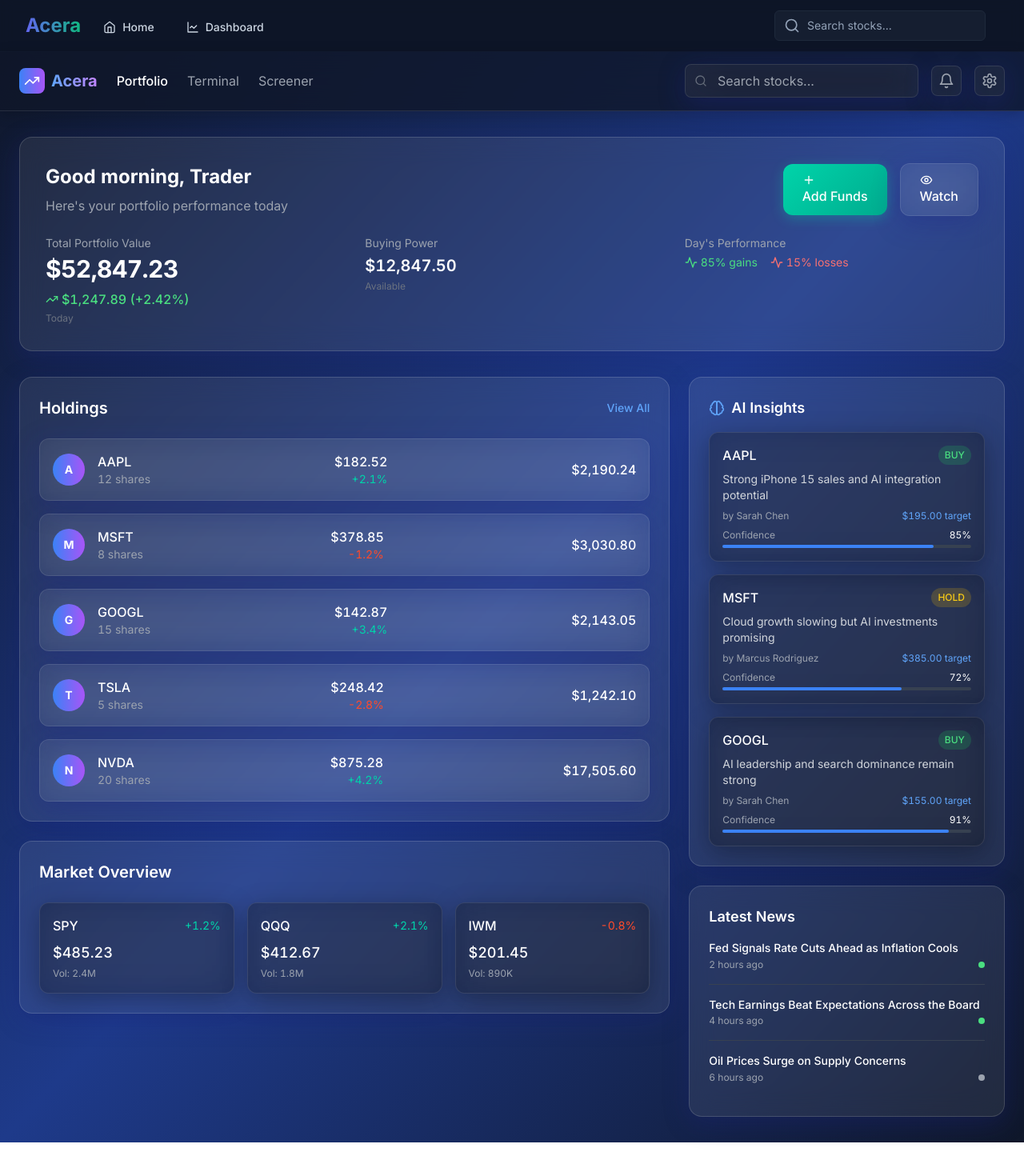
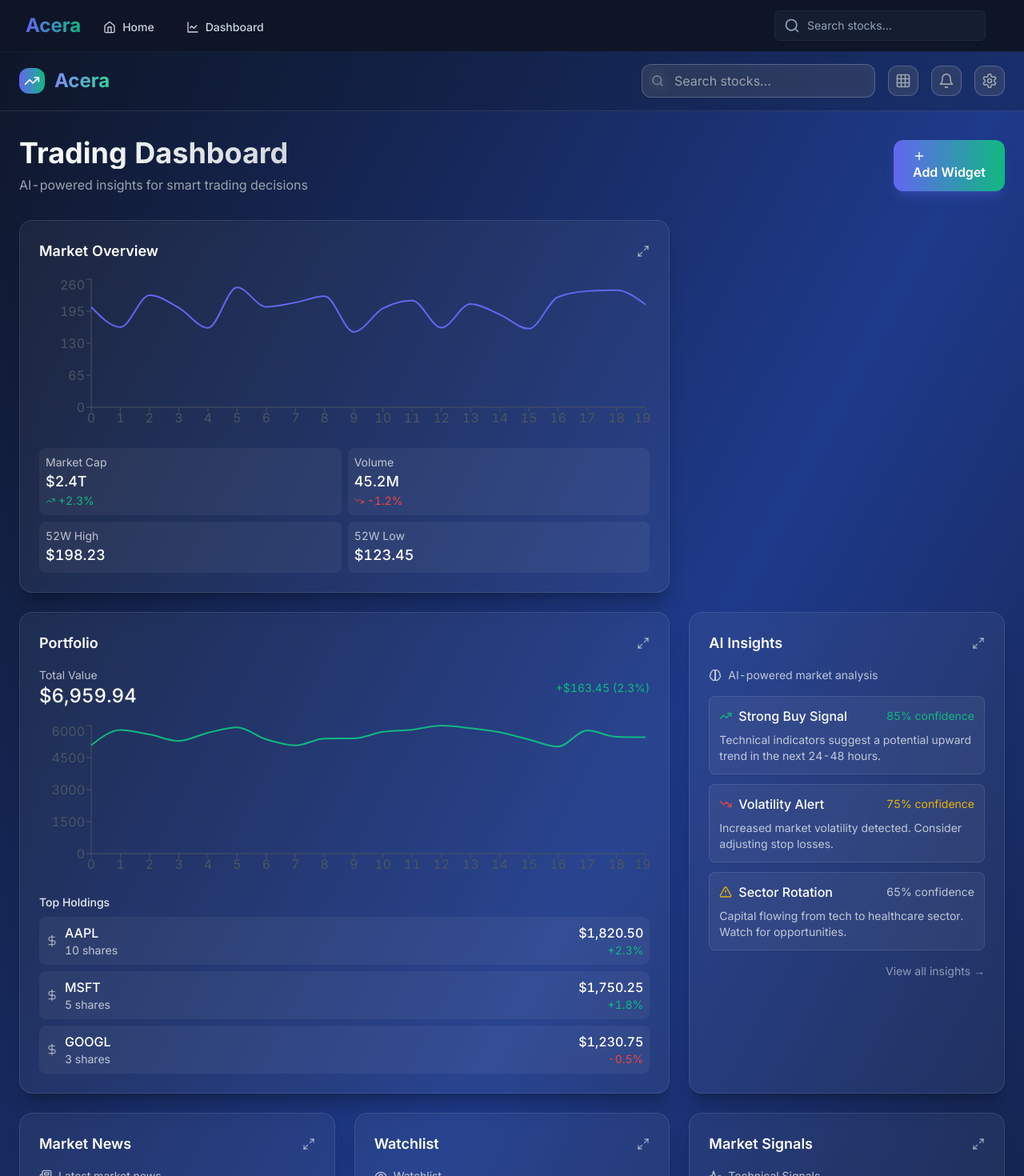
Before and after one commit to vedantagarwal-web/Acera, a Next.js app in the folder apps/web/: page /dashboard in a window 1280 px wide. Shown: the top 1470 px of the page at 80% size. Before the commit the page ends 1428 px from the top, so only its background shows below. Built offline with nearby package versions, Linux system fonts and the light colour scheme.

Commit message:
random progress

```diff
--- a/apps/web/app/dashboard/page.tsx
+++ b/apps/web/app/dashboard/page.tsx
@@ -4,88 +4,54 @@ import { useState, useEffect } from 'react';
 import { motion } from 'framer-motion';
 import {
   TrendingUp,
-  TrendingDown,
-  Brain,
-  DollarSign,
-  BarChart3,
-  Users,
-  Star,
+  Plus,
+  Settings,
+  Grid,
+  Eye,
   Bell,
   Search,
-  Plus,
-  Settings,
-  Eye,
-  Activity
+  Maximize2,
+  Minimize2
 } from 'lucide-react';
 import Link from 'next/link';
 
-// Mock data - In real app, this would come from APIs
-const portfolioData = {
-  totalValue: 52847.23,
-  dayChange: 1247.89,
-  dayChangePercent: 2.42,
-  positions: [
-    { symbol: 'AAPL', shares: 12, currentPrice: 182.52, dayChange: 2.1, value: 2190.24 },
-    { symbol: 'MSFT', shares: 8, currentPrice: 378.85, dayChange: -1.2, value: 3030.80 },
-    { symbol: 'GOOGL', shares: 15, currentPrice: 142.87, dayChange: 3.4, value: 2143.05 },
-    { symbol: 'TSLA', shares: 5, currentPrice: 248.42, dayChange: -2.8, value: 1242.10 },
-    { symbol: 'NVDA', shares: 20, currentPrice: 875.28, dayChange: 4.2, value: 17505.60 },
-  ]
-};
+// Import all our widgets with named imports
+import { MarketOverview } from '../../components/widgets/MarketOverview';
+import { AiInsights } from '../../components/widgets/AiInsights';
+import { NewsFeed } from '../../components/widgets/NewsFeed';
+import { PortfolioPerformance } from '../../components/widgets/PortfolioPerformance';
+import { MarketSignals } from '../../components/widgets/MarketSignals';
+import { SentimentAnalysis } from '../../components/widgets/SentimentAnalysis';
+import { Watchlist } from '../../components/widgets/Watchlist';
+import { OrderBook } from '../../components/widgets/OrderBook';
 
-const marketData = [
-  { symbol: 'SPY', name: 'S&P 500 ETF', price: 485.23, change: 1.2, volume: '2.4M' },
-  { symbol: 'QQQ', name: 'NASDAQ ETF', price: 412.67, change: 2.1, volume: '1.8M' },
-  { symbol: 'IWM', name: 'Russell 2000', price: 201.45, change: -0.8, volume: '890K' },
+// Widget configuration for the dashboard
+const availableWidgets = [
+  { id: 'market-overview', component: MarketOverview, title: 'Market Overview', size: 'large' },
+  { id: 'ai-insights', component: AiInsights, title: 'AI Insights', size: 'medium' },
+  { id: 'news-feed', component: NewsFeed, title: 'Market News', size: 'medium' },
+  { id: 'portfolio', component: PortfolioPerformance, title: 'Portfolio', size: 'large' },
+  { id: 'signals', component: MarketSignals, title: 'Market Signals', size: 'small' },
+  { id: 'sentiment', component: SentimentAnalysis, title: 'Sentiment Analysis', size: 'small' },
+  { id: 'watchlist', component: Watchlist, title: 'Watchlist', size: 'medium' },
+  { id: 'orderbook', component: OrderBook, title: 'Order Book', size: 'small' },
 ];
 
-const aiInsights = [
-  {
-    stock: 'AAPL',
-    analyst: 'Sarah Chen',
-    recommendation: 'BUY',
-    confidence: 85,
-    reason: 'Strong iPhone 15 sales and AI integration potential',
-    targetPrice: 195.00
-  },
-  {
-    stock: 'MSFT',
-    analyst: 'Marcus Rodriguez',
-    recommendation: 'HOLD',
-    confidence: 72,
-    reason: 'Cloud growth slowing but AI investments promising',
-    targetPrice: 385.00
-  },
-  {
-    stock: 'GOOGL',
-    analyst: 'Sarah Chen',
-    recommendation: 'BUY',
-    confidence: 91,
-    reason: 'AI leadership and search dominance remain strong',
-    targetPrice: 155.00
-  }
-];
-
-const newsItems = [
-  {
-    title: 'Fed Signals Rate Cuts Ahead as Inflation Cools',
-    time: '2 hours ago',
-    sentiment: 'positive'
-  },
-  {
-    title: 'Tech Earnings Beat Expectations Across the Board',
-    time: '4 hours ago',
-    sentiment: 'positive'
-  },
-  {
-    title: 'Oil Prices Surge on Supply Concerns',
-    time: '6 hours ago',
-    sentiment: 'neutral'
-  }
+const defaultLayout = [
+  'market-overview',
+  'portfolio',
+  'ai-insights',
+  'news-feed',
+  'watchlist',
+  'signals',
+  'sentiment',
+  'orderbook'
 ];
 
 export default function Dashboard() {
   const [mounted, setMounted] = useState(false);
+  const [activeWidgets, setActiveWidgets] = useState(defaultLayout);
+  const [isCustomizing, setIsCustomizing] = useState(false);
 
   useEffect(() => {
     setMounted(true);
@@ -93,26 +59,57 @@ export default function Dashboard() {
 
   if (!mounted) return null;
 
+  const getWidgetComponent = (widgetId: string) => {
+    const widget = availableWidgets.find(w => w.id === widgetId);
+    if (!widget) return null;
+
+    const Component = widget.component;
+    return (
+      <div key={widgetId} className="p-6">
+        <div className="flex items-center justify-between mb-4">
+          <h3 className="text-lg font-semibold text-white">{widget.title}</h3>
+          <button className="text-white/50 hover:text-white/70 transition-colors">
+            <Maximize2 className="w-4 h-4" />
+          </button>
+        </div>
+        <Component />
+      </div>
+    );
+  };
+
+  const getGridColSpan = (widgetId: string) => {
+    const widget = availableWidgets.find(w => w.id === widgetId);
+    switch (widget?.size) {
+      case 'large': return 'col-span-2';
+      case 'medium': return 'col-span-1';
+      case 'small': return 'col-span-1';
+      default: return 'col-span-1';
+    }
+  };
+
+  const toggleWidget = (widgetId: string) => {
+    if (activeWidgets.includes(widgetId)) {
+      setActiveWidgets(activeWidgets.filter(id => id !== widgetId));
+    } else {
+      setActiveWidgets([...activeWidgets, widgetId]);
+    }
+  };
+
   return (
     <div className="min-h-screen bg-gradient-to-br from-slate-900 via-blue-900 to-slate-900">
-      {/* Navigation */}
-      <nav className="glass-nav sticky top-0 z-50 px-6 py-4">
-        <div className="max-w-7xl mx-auto flex items-center justify-between">
+      {/* Robinhood Legend Style Navigation */}
+      <nav className="sticky top-0 z-50 backdrop-blur-xl bg-slate-900/30 border-b border-white/10">
+        <div className="max-w-7xl mx-auto px-6 py-4">
+          <div className="flex items-center justify-between">
             <div className="flex items-center space-x-6">
-            <Link href="/" className="flex items-center space-x-2">
-              <div className="w-8 h-8 rounded-lg bg-gradient-to-r from-blue-500 to-purple-500 flex items-center justify-center">
+              <Link href="/" className="flex items-center space-x-3">
+                <div className="w-8 h-8 rounded-xl bg-gradient-to-r from-indigo-500 to-emerald-500 flex items-center justify-center">
                   <TrendingUp className="w-5 h-5 text-white" />
                 </div>
-              <span className="text-xl font-bold bg-gradient-to-r from-blue-400 to-purple-400 bg-clip-text text-transparent">
+                <span className="text-2xl font-bold bg-gradient-to-r from-indigo-400 to-emerald-400 bg-clip-text text-transparent">
                   Acera
                 </span>
               </Link>
-
-            <div className="hidden md:flex items-center space-x-6">
-              <Link href="/dashboard" className="text-white font-medium">Portfolio</Link>
-              <Link href="/terminal" className="text-gray-400 hover:text-white transition-colors">Terminal</Link>
-              <Link href="/screener" className="text-gray-400 hover:text-white transition-colors">Screener</Link>
-            </div>
             </div>
 
             <div className="flex items-center space-x-4">
@@ -121,240 +118,142 @@ export default function Dashboard() {
                 <input
                   type="text"
                   placeholder="Search stocks..."
-                className="pl-10 pr-4 py-2 rounded-lg glass border-none bg-white/10 text-white placeholder-gray-400 focus:ring-2 focus:ring-blue-500/50 focus:outline-none"
+                  className="pl-10 pr-4 py-2 rounded-xl bg-white/10 backdrop-blur border border-white/20 text-white placeholder-gray-400 focus:ring-2 focus:ring-indigo-500/50 focus:outline-none transition-all"
                 />
               </div>
-            <button className="p-2 rounded-lg glass hover:bg-white/10 transition-colors">
-              <Bell className="w-5 h-5 text-gray-400" />
+
+              <button
+                onClick={() => setIsCustomizing(!isCustomizing)}
+                className={`p-2 rounded-xl backdrop-blur border border-white/20 transition-all ${
+                  isCustomizing ? 'bg-indigo-500/20 text-indigo-400' : 'bg-white/10 text-gray-400 hover:text-white'
+                }`}
+              >
+                <Grid className="w-5 h-5" />
               </button>
-            <button className="p-2 rounded-lg glass hover:bg-white/10 transition-colors">
-              <Settings className="w-5 h-5 text-gray-400" />
+
+              <button className="p-2 rounded-xl bg-white/10 backdrop-blur border border-white/20 text-gray-400 hover:text-white transition-all">
+                <Bell className="w-5 h-5" />
               </button>
+
+              <button className="p-2 rounded-xl bg-white/10 backdrop-blur border border-white/20 text-gray-400 hover:text-white transition-all">
+                <Settings className="w-5 h-5" />
+              </button>
+            </div>
           </div>
         </div>
       </nav>
 
       <div className="max-w-7xl mx-auto px-6 py-8">
-        {/* Portfolio Header */}
+        {/* Dashboard Header */}
         <motion.div
           initial={{ opacity: 0, y: 20 }}
           animate={{ opacity: 1, y: 0 }}
           className="mb-8"
         >
-          <div className="glass-card p-8">
-            <div className="flex flex-col md:flex-row md:items-center justify-between mb-6">
+          <div className="flex items-center justify-between mb-6">
             <div>
-                <h1 className="text-2xl font-bold text-white mb-2">Good morning, Trader</h1>
-                <p className="text-gray-400">Here's your portfolio performance today</p>
-              </div>
-              <div className="flex items-center space-x-4 mt-4 md:mt-0">
-                <button className="btn-robinhood">
-                  <Plus className="w-4 h-4 mr-2" />
-                  Add Funds
-                </button>
-                <button className="px-6 py-3 rounded-xl glass hover:bg-white/10 text-white font-medium transition-colors">
-                  <Eye className="w-4 h-4 mr-2" />
-                  Watch
-                </button>
-              </div>
+              <h1 className="text-4xl font-bold bg-gradient-to-r from-white to-gray-300 bg-clip-text text-transparent mb-2">
+                Trading Dashboard
+              </h1>
+              <p className="text-gray-400">AI-powered insights for smart trading decisions</p>
             </div>
 
-            <div className="grid md:grid-cols-3 gap-8">
-              <div>
-                <div className="text-sm text-gray-400 mb-1">Total Portfolio Value</div>
-                <div className="text-3xl font-bold text-white portfolio-value">
-                  ${portfolioData.totalValue.toLocaleString('en-US', { minimumFractionDigits: 2 })}
-                </div>
-                <div className={`flex items-center mt-2 ${portfolioData.dayChange >= 0 ? 'text-green-400' : 'text-red-400'}`}>
-                  {portfolioData.dayChange >= 0 ? <TrendingUp className="w-4 h-4 mr-1" /> : <TrendingDown className="w-4 h-4 mr-1" />}
-                  <span className="stock-price">
-                    ${Math.abs(portfolioData.dayChange).toLocaleString('en-US', { minimumFractionDigits: 2 })} ({portfolioData.dayChangePercent >= 0 ? '+' : '-'}{Math.abs(portfolioData.dayChangePercent)}%)
-                  </span>
-                </div>
-                <div className="text-xs text-gray-500 mt-1">Today</div>
-              </div>
-
-              <div>
-                <div className="text-sm text-gray-400 mb-1">Buying Power</div>
-                <div className="text-xl font-semibold text-white">$12,847.50</div>
-                <div className="text-xs text-gray-500 mt-1">Available</div>
-              </div>
-
-              <div>
-                <div className="text-sm text-gray-400 mb-1">Day's Performance</div>
             <div className="flex items-center space-x-4">
-                  <div className="flex items-center">
-                    <Activity className="w-4 h-4 text-green-400 mr-1" />
-                    <span className="text-sm text-green-400">85% gains</span>
-                  </div>
-                  <div className="flex items-center">
-                    <Activity className="w-4 h-4 text-red-400 mr-1" />
-                    <span className="text-sm text-red-400">15% losses</span>
-                  </div>
-                </div>
-              </div>
+              <button className="px-6 py-3 rounded-xl bg-gradient-to-r from-indigo-500 to-emerald-500 text-white font-semibold hover:from-indigo-600 hover:to-emerald-600 transition-all shadow-lg shadow-indigo-500/25">
+                <Plus className="w-4 h-4 mr-2" />
+                Add Widget
+              </button>
             </div>
           </div>
         </motion.div>
 
-        <div className="grid lg:grid-cols-3 gap-6">
-          {/* Main Content */}
-          <div className="lg:col-span-2 space-y-6">
-            {/* Holdings */}
+        {/* Widget Customization Panel */}
+        {isCustomizing && (
+          <motion.div
+            initial={{ opacity: 0, height: 0 }}
+            animate={{ opacity: 1, height: 'auto' }}
+            exit={{ opacity: 0, height: 0 }}
+            className="mb-8 p-6 rounded-2xl bg-white/5 backdrop-blur border border-white/10"
+          >
+            <h3 className="text-lg font-semibold text-white mb-4">Customize Your Dashboard</h3>
+            <div className="grid grid-cols-2 md:grid-cols-4 gap-3">
+              {availableWidgets.map((widget) => (
+                <button
+                  key={widget.id}
+                  onClick={() => toggleWidget(widget.id)}
+                  className={`p-3 rounded-xl text-sm font-medium transition-all ${
+                    activeWidgets.includes(widget.id)
+                      ? 'bg-indigo-500/20 text-indigo-400 border border-indigo-500/30'
+                      : 'bg-white/5 text-gray-400 border border-white/10 hover:bg-white/10'
+                  }`}
+                >
+                  {widget.title}
+                </button>
+              ))}
+            </div>
+          </motion.div>
+        )}
+
+        {/* Widgets Grid - Robinhood Legend Style */}
         <motion.div
           initial={{ opacity: 0, y: 20 }}
           animate={{ opacity: 1, y: 0 }}
           transition={{ delay: 0.1 }}
-              className="glass-card p-6"
+          className="grid grid-cols-1 lg:grid-cols-2 xl:grid-cols-3 gap-6"
         >
-              <div className="flex items-center justify-between mb-6">
-                <h2 className="text-xl font-semibold text-white">Holdings</h2>
-                <button className="text-blue-400 hover:text-blue-300 text-sm font-medium">
-                  View All
+          {activeWidgets.map((widgetId, index) => (
+            <motion.div
+              key={widgetId}
+              initial={{ opacity: 0, scale: 0.95 }}
+              animate={{ opacity: 1, scale: 1 }}
+              transition={{ delay: index * 0.05 }}
+              className={`${getGridColSpan(widgetId)} widget-container`}
+            >
+              <div className="h-full rounded-2xl bg-white/5 backdrop-blur border border-white/10 overflow-hidden hover:bg-white/10 transition-all duration-300 shadow-xl shadow-black/20">
+                {getWidgetComponent(widgetId)}
+              </div>
+            </motion.div>
+          ))}
+        </motion.div>
+
+        {/* Empty State */}
+        {activeWidgets.length === 0 && (
+          <motion.div
+            initial={{ opacity: 0 }}
+            animate={{ opacity: 1 }}
+            className="text-center py-20"
+          >
+            <div className="w-24 h-24 rounded-full bg-white/5 backdrop-blur border border-white/10 flex items-center justify-center mx-auto mb-6">
+              <Grid className="w-12 h-12 text-gray-400" />
+            </div>
+            <h3 className="text-xl font-semibold text-white mb-2">No Widgets Selected</h3>
+            <p className="text-gray-400 mb-6">Add some widgets to personalize your dashboard</p>
+            <button
+              onClick={() => setIsCustomizing(true)}
+              className="px-6 py-3 rounded-xl bg-gradient-to-r from-indigo-500 to-emerald-500 text-white font-semibold hover:from-indigo-600 hover:to-emerald-600 transition-all"
+            >
+              Customize Dashboard
             </button>
+          </motion.div>
+        )}
       </div>
 
-              <div className="space-y-4">
-                {portfolioData.positions.map((position) => (
-                  <div key={position.symbol} className="flex items-center justify-between p-4 rounded-xl glass hover:bg-white/5 transition-colors card-hover">
-                    <div className="flex items-center space-x-4">
-                      <div className="w-10 h-10 rounded-full bg-gradient-to-r from-blue-500 to-purple-500 flex items-center justify-center">
-                        <span className="text-white font-bold text-sm">{position.symbol.charAt(0)}</span>
-                      </div>
-                      <div>
-                        <div className="font-medium text-white">{position.symbol}</div>
-                        <div className="text-sm text-gray-400">{position.shares} shares</div>
-                      </div>
-                    </div>
+      {/* Custom Styles */}
+      <style jsx>{`
+        .widget-container {
+          min-height: 300px;
+        }
 
-                    <div className="text-right">
-                      <div className="font-medium text-white stock-price">
-                        ${position.currentPrice.toFixed(2)}
-                      </div>
-                      <div className={`text-sm ${position.dayChange >= 0 ? 'stock-change-positive' : 'stock-change-negative'}`}>
-                        {position.dayChange >= 0 ? '+' : ''}{position.dayChange}%
-                      </div>
-                    </div>
+        .widget-container:hover {
+          transform: translateY(-2px);
+        }
 
-                    <div className="text-right">
-                      <div className="font-medium text-white">
-                        ${position.value.toLocaleString('en-US', { minimumFractionDigits: 2 })}
-                      </div>
-                    </div>
-                  </div>
-                ))}
-              </div>
-            </motion.div>
-
-            {/* Market Overview */}
-            <motion.div
-              initial={{ opacity: 0, y: 20 }}
-              animate={{ opacity: 1, y: 0 }}
-              transition={{ delay: 0.2 }}
-              className="glass-card p-6"
-            >
-              <h2 className="text-xl font-semibold text-white mb-6">Market Overview</h2>
-
-              <div className="grid md:grid-cols-3 gap-4">
-                {marketData.map((market) => (
-                  <div key={market.symbol} className="p-4 rounded-xl glass-dark">
-                    <div className="flex items-center justify-between mb-2">
-                      <span className="font-medium text-white">{market.symbol}</span>
-                      <span className={`text-sm ${market.change >= 0 ? 'stock-change-positive' : 'stock-change-negative'}`}>
-                        {market.change >= 0 ? '+' : ''}{market.change}%
-                      </span>
-                    </div>
-                    <div className="text-lg font-semibold text-white stock-price">
-                      ${market.price.toFixed(2)}
-                    </div>
-                    <div className="text-xs text-gray-400 mt-1">
-                      Vol: {market.volume}
-                    </div>
-                  </div>
-                ))}
-              </div>
-            </motion.div>
-          </div>
-
-          {/* Sidebar */}
-          <div className="space-y-6">
-            {/* AI Insights */}
-            <motion.div
-              initial={{ opacity: 0, x: 20 }}
-              animate={{ opacity: 1, x: 0 }}
-              transition={{ delay: 0.3 }}
-              className="glass-card p-6"
-            >
-              <div className="flex items-center mb-4">
-                <Brain className="w-5 h-5 text-blue-400 mr-2" />
-                <h3 className="text-lg font-semibold text-white">AI Insights</h3>
-              </div>
-
-              <div className="space-y-4">
-                {aiInsights.map((insight) => (
-                  <div key={insight.stock} className="p-4 rounded-xl glass-dark">
-                    <div className="flex items-center justify-between mb-2">
-                      <span className="font-medium text-white">{insight.stock}</span>
-                      <span className={`px-2 py-1 rounded-full text-xs font-medium ${
-                        insight.recommendation === 'BUY' ? 'bg-green-500/20 text-green-400' :
-                        insight.recommendation === 'SELL' ? 'bg-red-500/20 text-red-400' :
-                        'bg-yellow-500/20 text-yellow-400'
-                      }`}>
-                        {insight.recommendation}
-                      </span>
-                    </div>
-                    <p className="text-sm text-gray-300 mb-2">{insight.reason}</p>
-                    <div className="flex items-center justify-between text-xs">
-                      <span className="text-gray-400">by {insight.analyst}</span>
-                      <span className="text-blue-400">${insight.targetPrice.toFixed(2)} target</span>
-                    </div>
-                    <div className="mt-2">
-                      <div className="flex items-center justify-between text-xs mb-1">
-                        <span className="text-gray-400">Confidence</span>
-                        <span className="text-white">{insight.confidence}%</span>
-                      </div>
-                      <div className="w-full bg-gray-700 rounded-full h-1">
-                        <div
-                          className="bg-blue-500 h-1 rounded-full transition-all duration-1000"
-                          style={{ width: `${insight.confidence}%` }}
-                        />
-                      </div>
-                    </div>
-                  </div>
-                ))}
-              </div>
-            </motion.div>
-
-            {/* News Feed */}
-            <motion.div
-              initial={{ opacity: 0, x: 20 }}
-              animate={{ opacity: 1, x: 0 }}
-              transition={{ delay: 0.4 }}
-              className="glass-card p-6"
-            >
-              <h3 className="text-lg font-semibold text-white mb-4">Latest News</h3>
-
-              <div className="space-y-4">
-                {newsItems.map((item, index) => (
-                  <div key={index} className="pb-4 border-b border-gray-700 last:border-b-0">
-                    <h4 className="text-sm font-medium text-white mb-1 leading-tight">
-                      {item.title}
-                    </h4>
-                    <div className="flex items-center justify-between">
-                      <span className="text-xs text-gray-400">{item.time}</span>
-                      <div className={`w-2 h-2 rounded-full ${
-                        item.sentiment === 'positive' ? 'bg-green-400' :
-                        item.sentiment === 'negative' ? 'bg-red-400' :
-                        'bg-gray-400'
-                      }`} />
-                    </div>
-                  </div>
-                ))}
-              </div>
-            </motion.div>
-          </div>
-        </div>
-      </div>
+        @media (max-width: 1024px) {
+          .col-span-2 {
+            grid-column: span 1;
+          }
+        }
+      `}</style>
     </div>
   );
 }
```
Also changed, not shown: apps/web/components/widgets/SentimentAnalysis.tsx (+41 -22 lines). Lines whose indentation alone changed are shown as unchanged.
